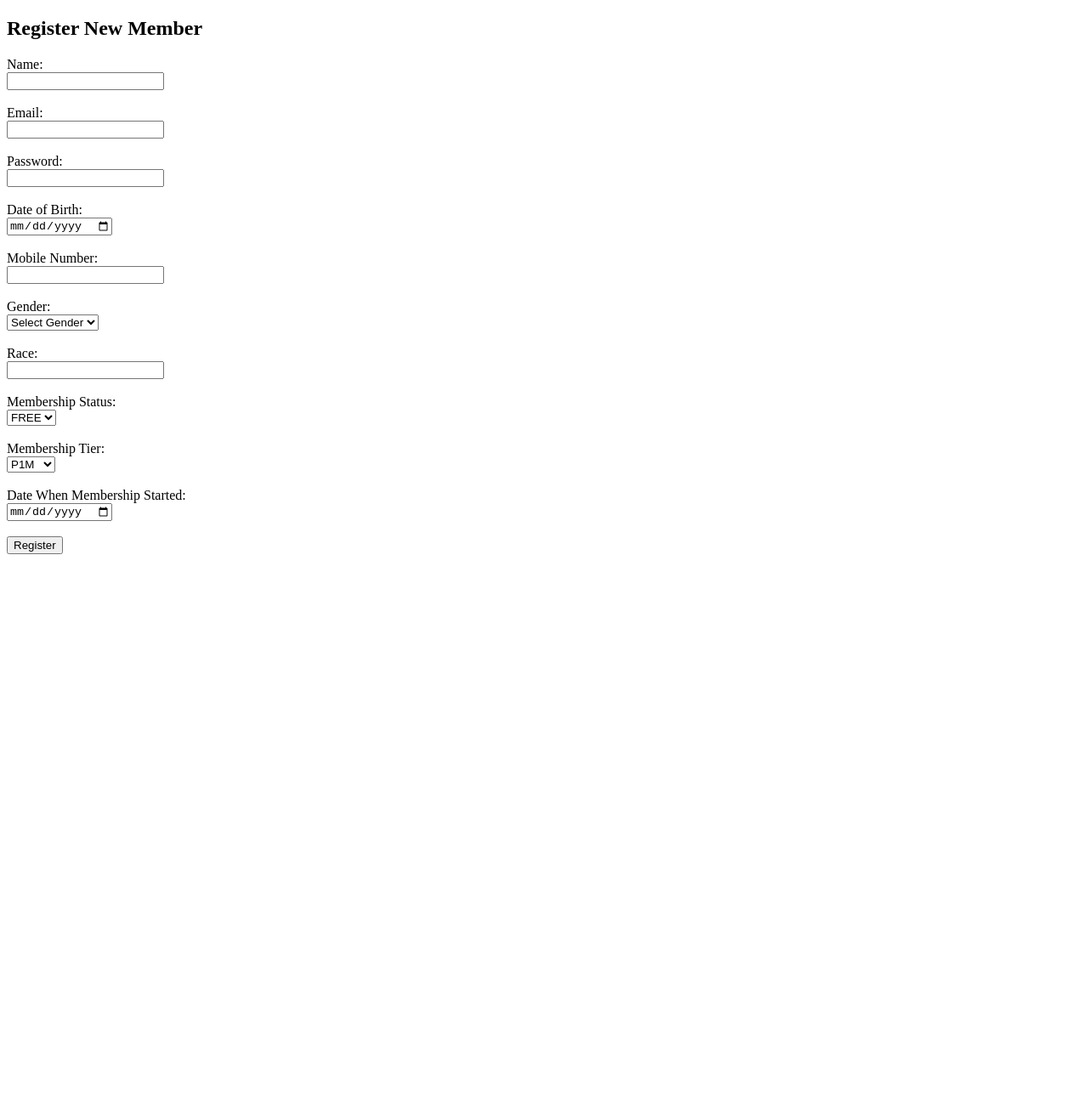
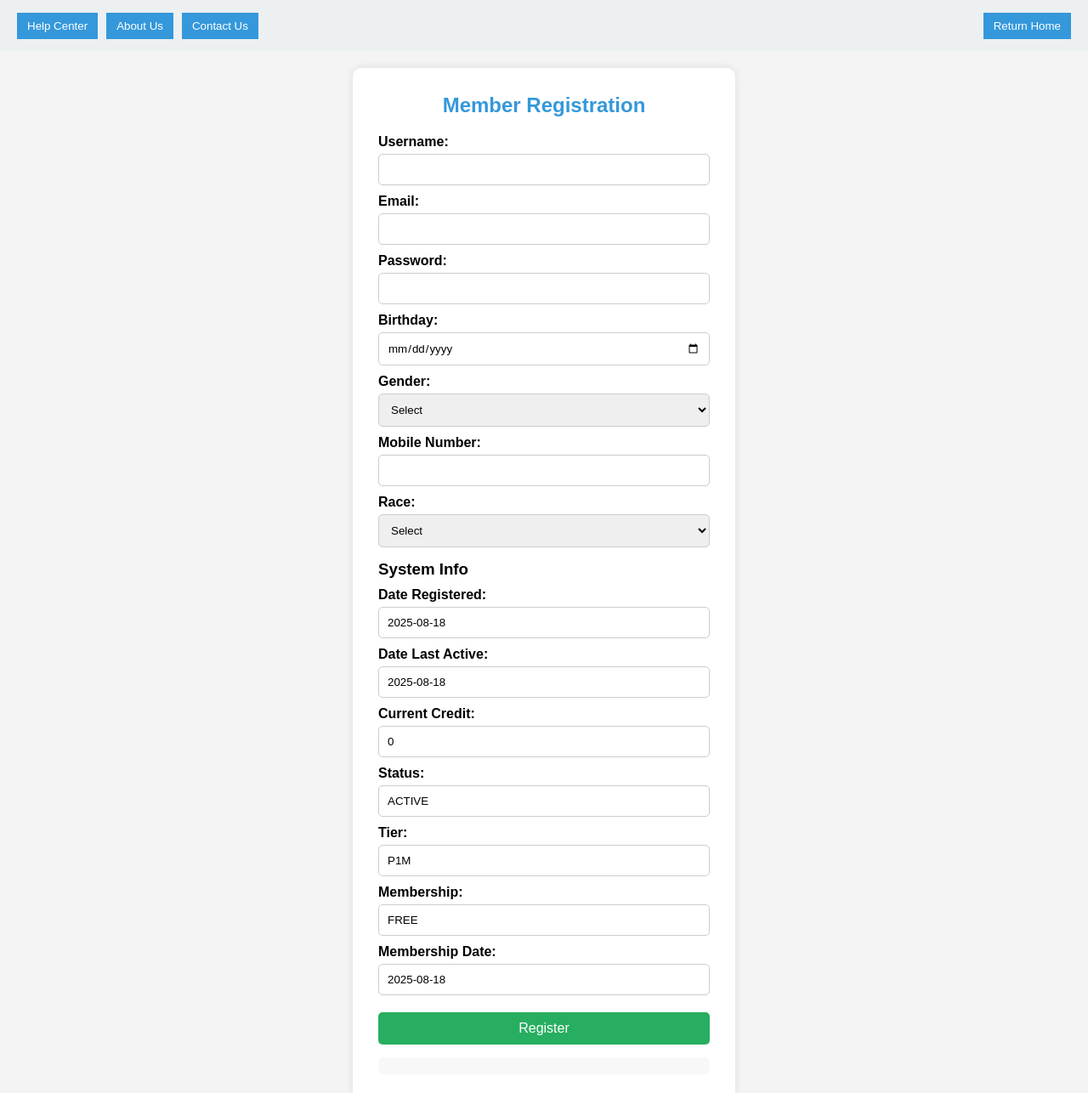
Before and after one commit to askada-asiadt/hirono-demo, a plain HTML site: page register.html in a window 1280 px wide. Shown: the whole page at 85% size. Before the commit the page ends 800 px from the top, so only its background shows below. Drawn offline with Linux system fonts and the light colour scheme.

Commit message:
Full Login Register Functionality

```diff
--- a/register.html
+++ b/register.html
@@ -1,65 +1,176 @@
 <!DOCTYPE html>
-<html>
+<html lang="en">
 <head>
-  <meta charset="UTF-8">
-  <title>Member Registration</title>
+  <meta charset="UTF-8" />
+  <meta name="viewport" content="width=device-width, initial-scale=1.0" />
+  <title>Beyond the Case - Register</title>
+  <style>
+    * { box-sizing: border-box; margin: 0; padding: 0; font-family: Arial, sans-serif; }
+    body { display: flex; flex-direction: column; min-height: 100vh; margin: 0; background-color: #f4f4f4; }
+
+    /* Topbar */
+    .topbar {
+      height: 60px;
+      background-color: #ecf0f1;
+      display: flex;
+      justify-content: flex-end;
+      align-items: center;
+      padding: 0 20px;
+      gap: 20px;
+    }
+    .nav-button {
+      background-color: #3498db;
+      color: white;
+      border: none;
+      padding: 8px 12px;
+      cursor: pointer;
+    }
+    .nav-button:hover {
+      background-color: #2980b9;
+    }
+
+    /* Form styling */
+    .content {
+      flex: 1;
+      display: flex;
+      justify-content: center;
+      align-items: center;
+      padding: 20px;
+    }
+    .register-box {
+      background: white;
+      padding: 30px;
+      border-radius: 10px;
+      box-shadow: 0 0 10px rgba(0,0,0,0.1);
+      width: 100%;
+      max-width: 450px;
+    }
+    .register-box h2 {
+      text-align: center;
+      margin-bottom: 20px;
+      color: #3498db;
+    }
+    .register-box label {
+      font-weight: bold;
+      display: block;
+      margin-top: 10px;
+    }
+    .register-box input, .register-box select {
+      width: 100%;
+      padding: 10px;
+      margin-top: 5px;
+      border-radius: 5px;
+      border: 1px solid #ccc;
+    }
+    .register-box button {
+      width: 100%;
+      background-color: #27ae60;
+      color: white;
+      border: none;
+      padding: 10px;
+      margin-top: 20px;
+      cursor: pointer;
+      border-radius: 5px;
+      font-size: 16px;
+    }
+    .register-box button:hover {
+      background-color: #219150;
+    }
+    pre {
+      background: #f8f8f8;
+      padding: 10px;
+      border-radius: 5px;
+      overflow-x: auto;
+      margin-top: 15px;
+      font-size: 14px;
+    }
+    .success { color: green; font-weight: bold; }
+    .error { color: red; font-weight: bold; }
+  </style>
 </head>
 <body>
-  <h2>Register New Member</h2>
 
-  <form id="registerForm">
-    <label>Name:</label><br>
-    <input type="text" id="memberName" required><br><br>
+  <!-- Topbar -->
+  <div class="topbar">
+    <div style="margin-right:auto; display:flex; gap:10px;">
+      <button class="nav-button" onclick="location.href='helpcenter.html'">Help Center</button>
+      <button class="nav-button" onclick="location.href='aboutus.html'">About Us</button>
+      <button class="nav-button">Contact Us</button>
+    </div>
+    <button class="nav-button" onclick="location.href='index.html'">Return Home</button>
+  </div>
 
-    <label>Email:</label><br>
-    <input type="email" id="memberEmail" required><br><br>
+  <!-- Content -->
+  <div class="content">
+    <div class="register-box">
+      <h2>Member Registration</h2>
+      <form id="registerForm">
+        <!-- Editable Fields -->
+        <label>Username:</label>
+        <input type="text" id="memberName" required>
 
-    <label>Password:</label><br>
-    <input type="password" id="memberPassword" required><br><br>
+        <label>Email:</label>
+        <input type="email" id="memberEmail" required>
 
-    <label>Date of Birth:</label><br>
-    <input type="date" id="dateOfBirth" required><br><br>
+        <label>Password:</label>
+        <input type="password" id="memberPassword" required>
 
-    <label>Mobile Number:</label><br>
-    <input type="text" id="mobileNumber" required><br><br>
+        <label>Birthday:</label>
+        <input type="date" id="dateOfBirth" required>
 
-    <label>Gender:</label><br>
-    <select id="gender" required>
-      <option value="">Select Gender</option>
-      <option value="Male">Male</option>
-      <option value="Female">Female</option>
-      <option value="Other">Other</option>
-    </select><br><br>
+        <label>Gender:</label>
+        <select id="gender" required>
+          <option value="">Select</option>
+          <option value="Male">Male</option>
+          <option value="Female">Female</option>
+        </select>
 
-    <label>Race:</label><br>
-    <input type="text" id="raceRecode" required><br><br>
+        <label>Mobile Number:</label>
+        <input type="tel" id="mobileNumber" required>
 
-    <label>Membership Status:</label><br>
-    <select id="membershipStatus" required>
-      <option value="FREE">FREE</option>
-      <option value="PRO">PRO</option>
-      <option value="VIP">VIP</option>
-    </select><br><br>
+        <label>Race:</label>
+        <select id="raceRecode" required>
+          <option value="">Select</option>
+          <option value="Chinese">Chinese</option>
+          <option value="Malay">Malay</option>
+          <option value="Indian">Indian</option>
+          <option value="Eurasian">Eurasian</option>
+          <option value="Others">Others</option>
+        </select>
 
-    <label>Membership Tier:</label><br>
-    <select id="membershipTier" required>
-      <option value="P1M">P1M</option>
-      <option value="P3M">P3M</option>
-      <option value="P6M">P6M</option>
-      <option value="P12M">P12M</option>
-    </select><br><br>
+        <!-- Uneditable Fields -->
+        <h3 style="margin-top:15px;">System Info</h3>
+        <label>Date Registered:</label>
+        <input type="text" id="dateRegistered" readonly>
 
-    <label>Date When Membership Started:</label><br>
-    <input type="date" id="dateWhenMembershipStarted" required><br><br>
+        <label>Date Last Active:</label>
+        <input type="text" id="dateLastActive" readonly>
 
-    <button type="submit">Register</button>
-  </form>
+        <label>Current Credit:</label>
+        <input type="number" value="0" readonly>
 
-  <p id="registerMessage"></p>
+        <label>Status:</label>
+        <input type="text" value="ACTIVE" readonly>
 
+        <label>Tier:</label>
+        <input type="text" value="P1M" readonly>
+
+        <label>Membership:</label>
+        <input type="text" value="FREE" readonly>
+
+        <label>Membership Date:</label>
+        <input type="text" id="dateWhenMembershipStarted" readonly>
+
+        <button type="submit">Register</button>
+      </form>
+      <pre id="registerMessage"></pre>
+    </div>
+  </div>
+
+  <!-- Firebase Script -->
   <script type="module">
     import { initializeApp } from "https://www.gstatic.com/firebasejs/10.12.0/firebase-app.js";
-    import { getFirestore, collection, addDoc, serverTimestamp } from "https://www.gstatic.com/firebasejs/10.12.0/firebase-firestore.js";
+    import { getFirestore, doc, setDoc, serverTimestamp, collection, query, where, getDocs } from "https://www.gstatic.com/firebasejs/10.12.0/firebase-firestore.js";
 
     const firebaseConfig = {
       apiKey: "AIzaSyBCVlP2FHFYUszSns9GLgDJXpHwCkknL8w",
@@ -73,34 +184,74 @@
     const app = initializeApp(firebaseConfig);
     const db = getFirestore(app);
 
+    // Auto-fill today’s date for uneditable fields
+    const today = new Date().toISOString().split("T")[0];
+    document.addEventListener("DOMContentLoaded", () => {
+      document.getElementById("dateRegistered").value = today;
+      document.getElementById("dateLastActive").value = today;
+      document.getElementById("dateWhenMembershipStarted").value = today;
+    });
+
     document.getElementById("registerForm").addEventListener("submit", async (e) => {
       e.preventDefault();
+      const msg = document.getElementById("registerMessage");
+      msg.textContent = "";
+      msg.className = "";
 
-      const memberData = {
-        memberName: document.getElementById("memberName").value.trim(),
-        memberEmail: document.getElementById("memberEmail").value.trim(),
+      const memberName = document.getElementById("memberName").value.trim();
+      const memberEmail = document.getElementById("memberEmail").value.trim();
+
+      let warnings = [];
+
+      // Check if memberName exists
+      const nameQuery = query(collection(db, "members"), where("memberName", "==", memberName));
+      const nameSnapshot = await getDocs(nameQuery);
+      if (!nameSnapshot.empty) {
+        warnings.push("⚠️ Username already exists.");
+      }
+
+      // Check if memberEmail exists
+      const emailQuery = query(collection(db, "members"), where("memberEmail", "==", memberEmail));
+      const emailSnapshot = await getDocs(emailQuery);
+      if (!emailSnapshot.empty) {
+        warnings.push("⚠️ Email already exists.");
+      }
+
+      // If any warnings exist, stop registration
+      if (warnings.length > 0) {
+        msg.innerHTML = warnings.join("<br>");
+        msg.className = "error";
+        return; // 🚫 Prevent saving
+      }
+
+      const data = {
+        currentCredit: 0,
+        dateLastActive: today,
+        dateOfBirth: document.getElementById("dateOfBirth").value,
+        dateRegistered: serverTimestamp(),
+        dateWhenMembershipStarted: today,
+        gender: document.getElementById("gender").value,
+        memberActivityStatus: "ACTIVE",
+        memberEmail: memberEmail,
+        memberName: memberName,
         memberPassword: document.getElementById("memberPassword").value.trim(),
-        dateOfBirth: document.getElementById("dateOfBirth").value,
+        membershipStatus: "FREE",
+        membershipTier: "P1M",
         mobileNumber: document.getElementById("mobileNumber").value.trim(),
-        gender: document.getElementById("gender").value,
-        raceRecode: document.getElementById("raceRecode").value.trim(),
-        membershipStatus: document.getElementById("membershipStatus").value,
-        membershipTier: document.getElementById("membershipTier").value,
-        dateWhenMembershipStarted: document.getElementById("dateWhenMembershipStarted").value,
-        dateRegistered: serverTimestamp(),
-        memberActivityStatus: "ACTIVE",
-        currentCredit: 0
+        raceRecode: document.getElementById("raceRecode").value
       };
 
       try {
-        await addDoc(collection(db, "members"), memberData);
-        document.getElementById("registerMessage").textContent = "Registration successful!";
-        document.getElementById("registerForm").reset();
+        await setDoc(doc(db, "members", data.memberName), data);
+        msg.textContent = "✅ Registration Successful!";
+        msg.className = "success";
       } catch (error) {
-        console.error("Error adding member:", error);
-        document.getElementById("registerMessage").textContent = "Error registering member.";
+        console.error("Error registering:", error);
+        msg.textContent = "❌ Error: " + error.message;
+        msg.className = "error";
       }
     });
   </script>
+
 </body>
 </html>
```
Also changed, not shown: index.html (+55 -66 lines), login.html (+47 -20 lines).
